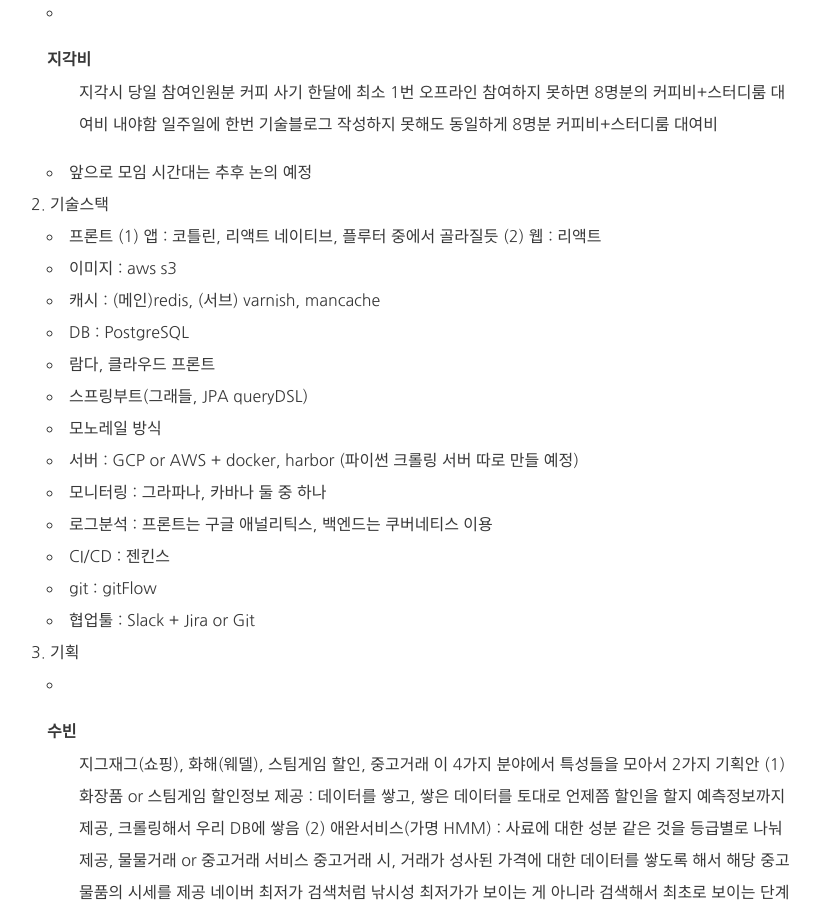
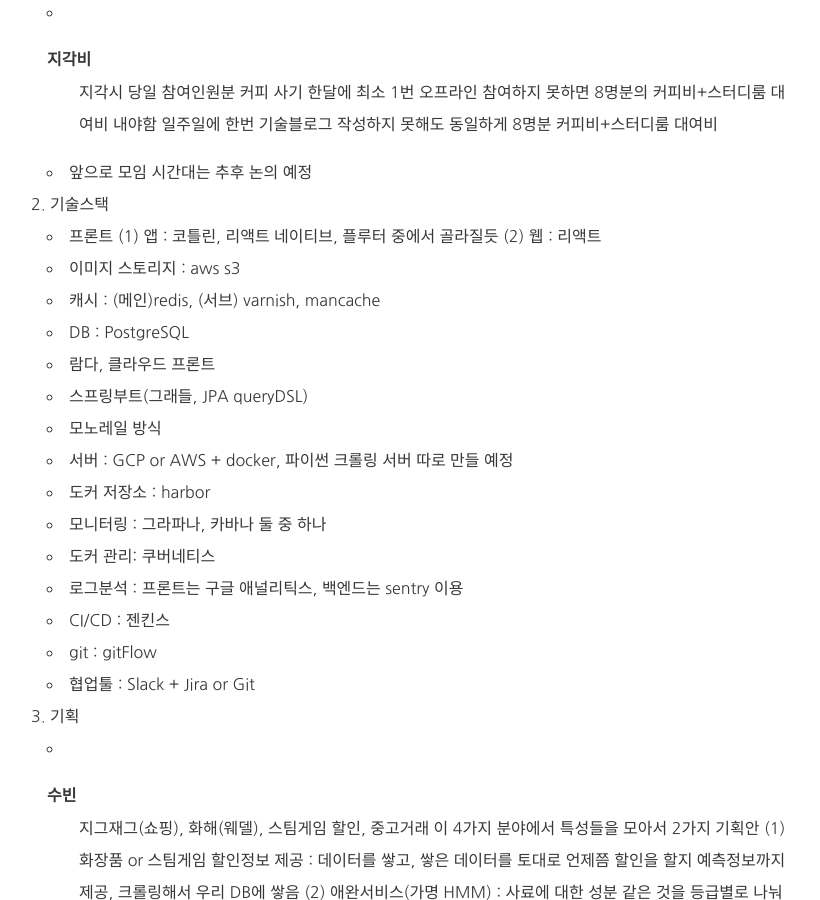
Before and after one commit to wa-ncs/wa-ncs.github.io, a Jekyll site: the page built from _posts/Project-Minutes/2020-04-26-1-minutes.md, in a window 1280 px wide and 900 px high, scrolled down 952 px. Shown: the whole window, without its empty margins (225-1045 px from the left). Built offline with Jekyll 4.4.1, drawn with Linux system fonts in a browser that asks for light colours; nearby versions of some CDN libraries; comment, search, counter and statistics services are not loaded.

Commit message:
회의록 수정

```diff
--- a/_posts/Project-Minutes/2020-04-26-1-minutes.md
+++ b/_posts/Project-Minutes/2020-04-26-1-minutes.md
@@ -40,15 +40,17 @@
  - 프론트
     (1) 앱 : 코틀린, 리액트 네이티브, 플루터 중에서 골라질듯
     (2) 웹 : 리액트
- - 이미지 : aws s3
+ - 이미지 스토리지 : aws s3
  - 캐시 : (메인)redis, (서브) varnish, mancache
  - DB : PostgreSQL
  - 람다, 클라우드 프론트
  - 스프링부트(그래들, JPA queryDSL)
  - 모노레일 방식
- - 서버 : GCP or AWS + docker, harbor (파이썬 크롤링 서버 따로 만들 예정)
+ - 서버 : GCP or AWS + docker,  파이썬 크롤링 서버 따로 만들 예정
+ - 도커 저장소 : harbor
  - 모니터링 : 그라파나, 카바나 둘 중 하나
- - 로그분석 : 프론트는 구글 애널리틱스, 백엔드는 쿠버네티스 이용
+ - 도커 관리: 쿠버네티스
+ - 로그분석 : 프론트는 구글 애널리틱스, 백엔드는 sentry 이용
  - CI/CD : 젠킨스
  - git : gitFlow
  - 협업툴 : Slack + Jira or Git
```
